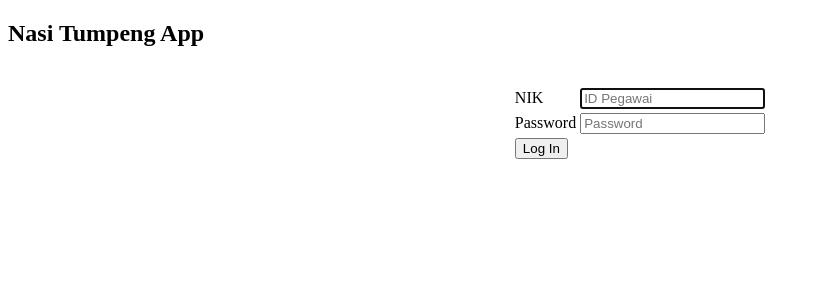
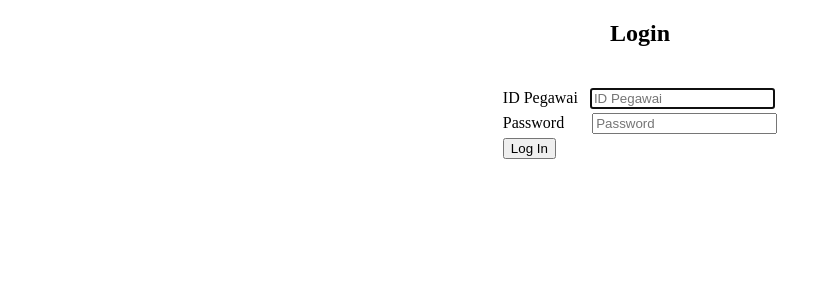
Before and after one commit to renjanay/nasi_tumpeng-1, a CodeIgniter app: page /nasi_tumpeng/index.php/login/index in a window 1280 px wide. Shown: the top 300 px of the page, without its empty margins (0-830 px from the left). Run offline with CodeIgniter, Linux system fonts and the light colour scheme.

Commit message:
Update login.php

```diff
--- a/application/views/login.php
+++ b/application/views/login.php
@@ -5,33 +5,29 @@
     <title>Nasi Tumpeng Resto</title>
   </head>
   <body>
-    <?php echo form_open("Login/login_check") ?>
+  <div class="container">
+      <div id="form-middle">
+      <form method="POST" class="form-signin" action=""><?php echo form_open("Login/login_check") ?>
     <table align="center">
-    <h2 class="form-signin-heading">Nasi Tumpeng App</h2>
-    <?php
-              // untuk menampilkan informasi login
-              if(isset($login_info))
-              {
-                 echo "<font color='#ff0000';>";
-                 echo $login_info;
-                 echo '</font>';
-              }
-            ?>
+      <center>
+    <h2 class="form-signin-heading">Login</h2>
+      </center>
+      <br>
       <tr>
-      <br>
-        <td>NIK</td>
         <td>
+          <label for="id_pegawai" class="sr-only">ID Pegawai &nbsp;</label>
           <input type="text" name="id_pegawai" value="" placeholder="ID Pegawai" autofocus>
         </td>
       </tr>
       <tr>
-        <td>Password</td>
         <td>
+          <label for="password" class="sr-only">Password &nbsp; &nbsp; &nbsp;</label>
           <input type="password" name="password" value="" placeholder="Password" required>
         </td>
       </tr>
       <tr>
-        <td colspan="2"><input type="submit" name="submit" value="Log In" ></td>
+        <td>
+      <button input type="submit" name="submit" value="Log In" >Log In</button>
       </tr>
     </table>
   </body>
```
